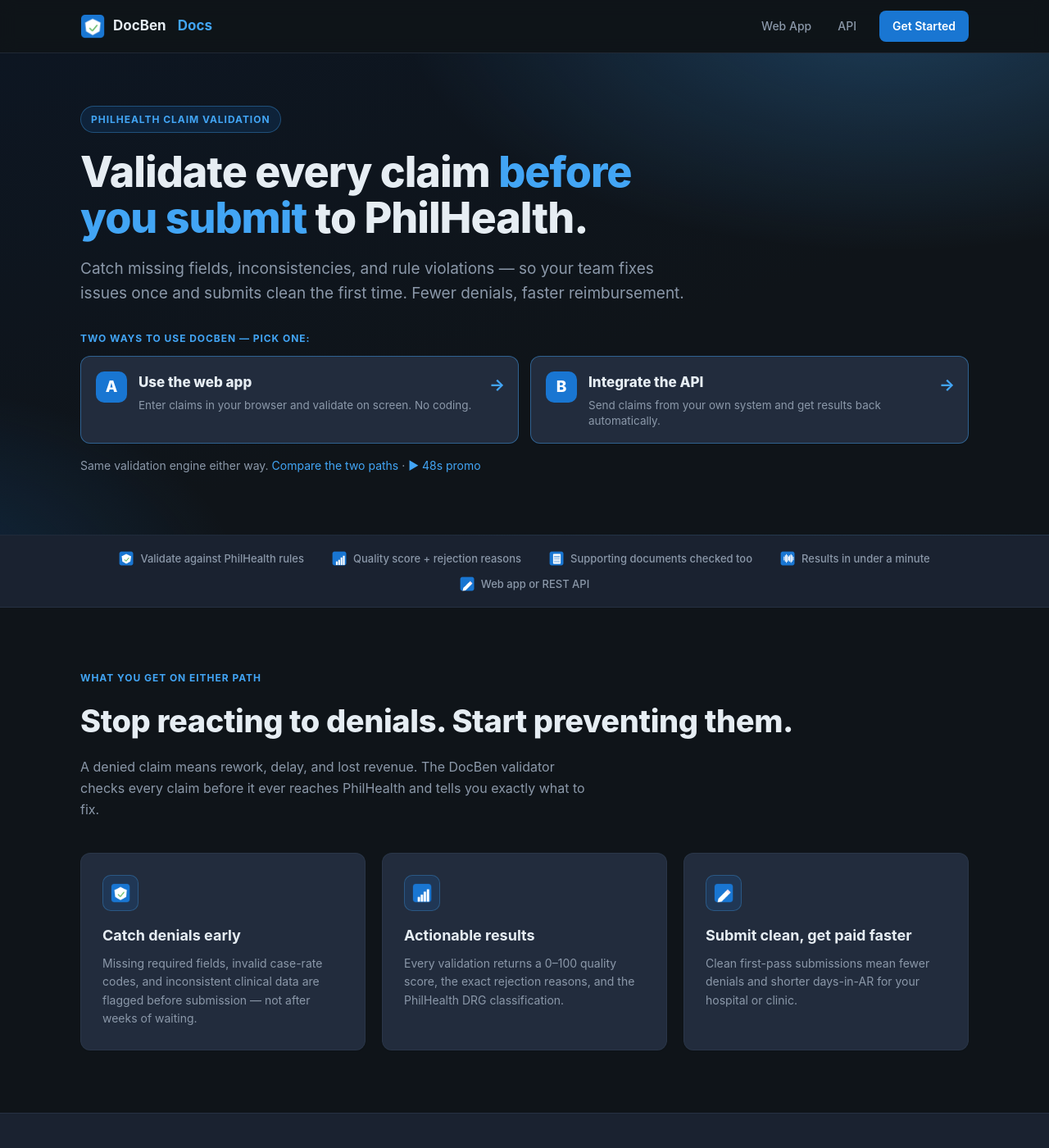
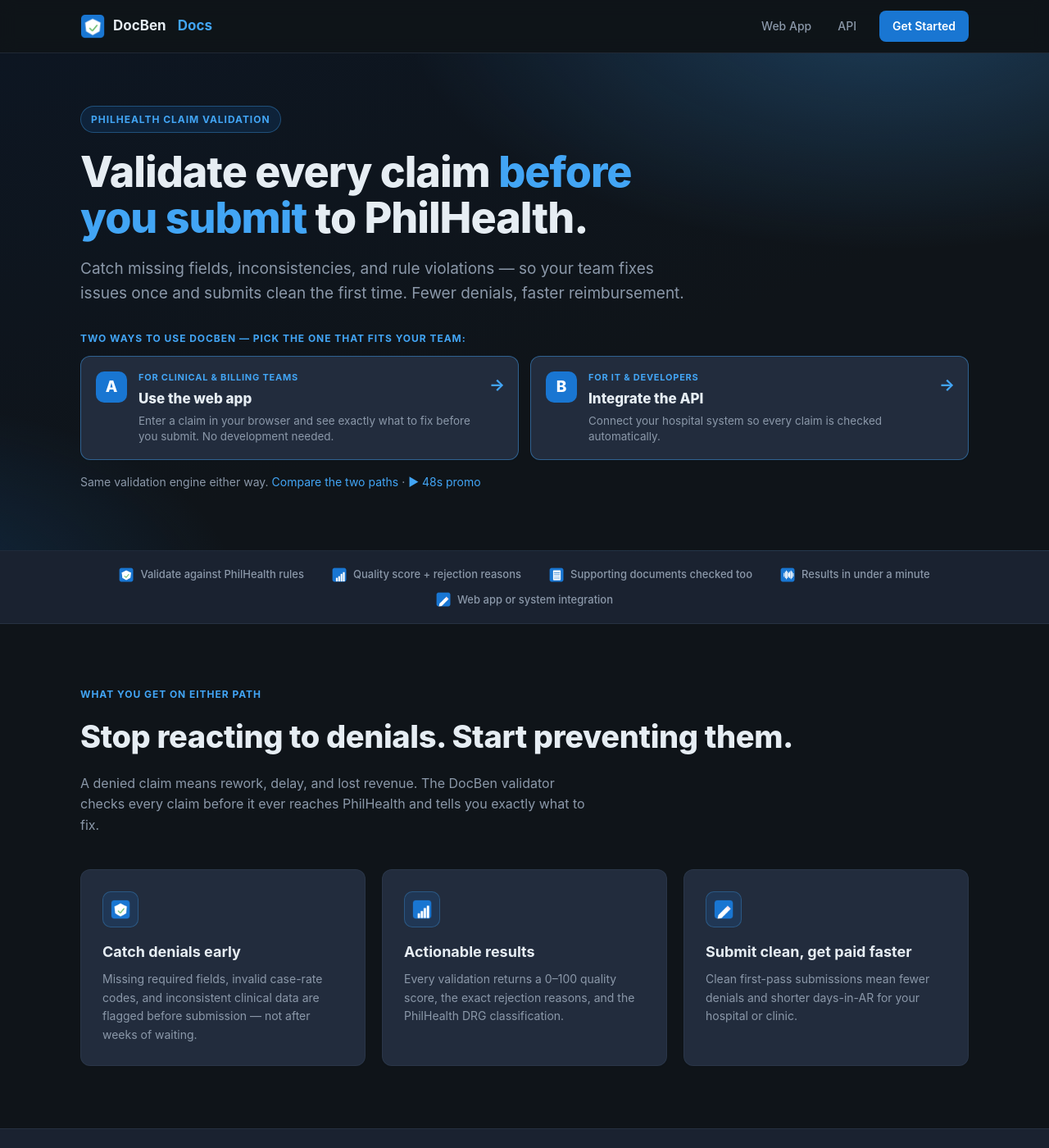
Before and after one commit to lrama1/docben-public-docs, a Jekyll site: the page index.html, which Jekyll copies as it is, in a window 1280 px wide and 1400 px high. Shown: the whole window at 82% size. Built offline with Jekyll 4.4.1, drawn with Linux system fonts in a browser that asks for light colours; some of the changed text lies outside the part shown.

Commit message:
Landing: audience-labelled paths (clinical/billing vs IT), plainer Path B, Good to know section

```diff
--- a/assets/css/docben.css
+++ b/assets/css/docben.css
@@ -113,6 +113,7 @@
 .hero-path .hp-text strong { font-size: 17px; font-weight: 800; }
 .hero-path .hp-text span { color: var(--muted); font-size: 13.5px; line-height: 1.4; }
 .hero-path .hp-arrow { position: absolute; right: 16px; top: 18px; color: var(--brand-light); font-size: 20px; font-weight: 700; }
+.hero-path .hp-text .hp-for { font-size: 11px; font-weight: 700; letter-spacing: .07em; text-transform: uppercase; color: var(--brand-light); }
 .hero-sub { margin: 16px 0 0; color: var(--muted); font-size: 14px; }
 .hero-sub a { color: var(--brand-light); }
 .btn {
--- a/index.html
+++ b/index.html
@@ -5,7 +5,7 @@
 <meta name="viewport" content="width=device-width, initial-scale=1.0" />
 <meta name="description" content="DocBen — validate PhilHealth claims before you submit them. Use the DocBen web app, or integrate the PhilHealth Claims API into your own system. Guides, client examples, and narrated videos." />
 <title>DocBen — PhilHealth Claim Validation Docs</title>
-<link rel="stylesheet" href="assets/css/docben.css?v=20261105b" />
+<link rel="stylesheet" href="assets/css/docben.css?v=20261106a" />
 <link rel="icon" type="image/png" href="assets/icons/shield.png" />
 </head>
 <body>
@@ -34,21 +34,23 @@
         Catch missing fields, inconsistencies, and rule violations — so your team fixes issues
         once and submits clean the first time. Fewer denials, faster reimbursement.
       </p>
-      <div class="hero-paths-label">Two ways to use DocBen — pick one:</div>
+      <div class="hero-paths-label">Two ways to use DocBen — pick the one that fits your team:</div>
       <div class="hero-paths">
         <a class="hero-path" href="webapp/">
           <span class="hp-letter">A</span>
           <span class="hp-text">
+            <span class="hp-for">For clinical &amp; billing teams</span>
             <strong>Use the web app</strong>
-            <span>Enter claims in your browser and validate on screen. No coding.</span>
+            <span>Enter a claim in your browser and see exactly what to fix before you submit. No development needed.</span>
           </span>
           <span class="hp-arrow">→</span>
         </a>
         <a class="hero-path" href="cf4-api/">
           <span class="hp-letter">B</span>
           <span class="hp-text">
+            <span class="hp-for">For IT &amp; developers</span>
             <strong>Integrate the API</strong>
-            <span>Send claims from your own system and get results back automatically.</span>
+            <span>Connect your hospital system so every claim is checked automatically.</span>
           </span>
           <span class="hp-arrow">→</span>
         </a>
@@ -65,7 +67,7 @@
     <span class="item"><img src="assets/icons/chart.png" alt="" /> Quality score + rejection reasons</span>
     <span class="item"><img src="assets/icons/doc.png" alt="" /> Supporting documents checked too</span>
     <span class="item"><img src="assets/icons/wave.png" alt="" /> Results in under a minute</span>
-    <span class="item"><img src="assets/icons/edit.png" alt="" /> Web app or REST API</span>
+    <span class="item"><img src="assets/icons/edit.png" alt="" /> Web app or system integration</span>
   </div>
 </div>
 
@@ -107,7 +109,8 @@
       <h2>Choose the path that fits how your team works.</h2>
       <p class="sub">
         Both paths run the same validation engine against the same PhilHealth rules.
-        The difference is how claims get in: typed into a browser, or sent by your own software.
+        The difference is how claims get in: typed into a browser by your clinical and billing team,
+        or sent automatically by your hospital's own software, set up by your IT team.
       </p>
 
       <div class="grid cols-2">
@@ -116,7 +119,7 @@
         <div class="path-card">
           <span class="path-tag">Path A · Web app</span>
           <h3>DocBen web app</h3>
-          <p class="tagline">Enter and validate claims right in your browser — no development needed.</p>
+          <p class="tagline"><strong>For clinical and billing teams.</strong> Enter and validate claims right in your browser — no development needed.</p>
           <ul>
             <li>Fill in the CF4 form section by section</li>
             <li>Attach supporting documents (images or PDF)</li>
@@ -134,12 +137,12 @@
         <div class="path-card">
           <span class="path-tag">Path B · API</span>
           <h3>DocBen API</h3>
-          <p class="tagline">Validate claims straight from your own system, automatically.</p>
+          <p class="tagline"><strong>For IT and developers.</strong> Validate claims straight from your own system, automatically.</p>
           <ul>
-            <li>REST API with API-key auth and an OpenAPI spec</li>
-            <li>Send DocBen JSON or the official eClaims 3.0 XML</li>
-            <li>Submit, then poll for the score, rejection reasons, and DRG</li>
-            <li>Client examples in JavaScript and TypeScript</li>
+            <li>Connects to your existing hospital system (HIS, EMR, or billing software)</li>
+            <li>Accepts claims in DocBen JSON or the official PhilHealth eClaims format</li>
+            <li>Returns the score, rejection reasons, and DRG for every claim</li>
+            <li>Guide, sample code, and a test tool for your IT team</li>
           </ul>
           <p class="best-for"><strong>Best for:</strong> hospitals and software vendors with an existing HIS, EMR, or billing system.</p>
           <div class="actions">
@@ -187,7 +190,7 @@
   <section class="section" id="webapp">
     <div class="container split">
       <div>
-        <div class="kicker">Path A · Web app</div>
+        <div class="kicker">Path A · Web app · For clinical and billing teams</div>
         <h3>From a blank form to a clean claim</h3>
         <p class="sub" style="margin-bottom:0">
           The DocBen web app walks your team through the PhilHealth CF4 and flags every problem
@@ -226,11 +229,12 @@
   <section class="section alt" id="api">
     <div class="container split">
       <div>
-        <div class="kicker">Path B · API</div>
+        <div class="kicker">Path B · API · For IT and developers</div>
         <h3>Build validation into your own system</h3>
         <p class="sub" style="margin-bottom:0">
-          A simple REST API with API-key auth, a machine-readable OpenAPI spec, copy-paste client
-          examples, and a zero-dependency browser test client to exercise the live API.
+          Your IT team can connect DocBen to your existing systems. This section is for them — feel free to
+          forward it. It is a simple REST API with API-key auth, a machine-readable OpenAPI spec, copy-paste
+          client examples, and a browser test client to exercise the live API.
         </p>
         <ul>
           <li><a href="cf4-api/"><strong>Integration guide</strong></a> — auth, quotas, endpoints, attachments, errors, FAQ</li>
@@ -264,6 +268,24 @@
               <p>Auth, quota, submit, poll, and the result JSON.</p>
             </div>
           </a>
+        </div>
+      </div>
+    </div>
+  </section>
+
+  <!-- ── Good to know -->
+  <section class="section">
+    <div class="container">
+      <div class="kicker">Good to know</div>
+      <h2>What DocBen is — and isn't.</h2>
+      <div class="grid cols-2">
+        <div class="card">
+          <h3>A pre-submission check</h3>
+          <p>DocBen tells you what PhilHealth is likely to question so your team can fix it first. It supports your review; it does not replace clinical judgment or your own billing review.</p>
+        </div>
+        <div class="card">
+          <h3>Early access</h3>
+          <p>The web app is in alpha and the product is being rolled out with a small number of hospitals. Sample data on this site is fictional.</p>
         </div>
       </div>
     </div>
```
